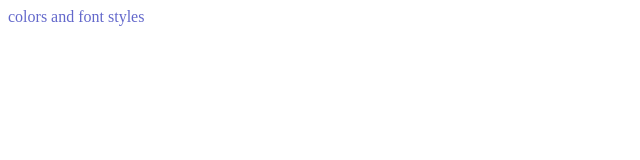
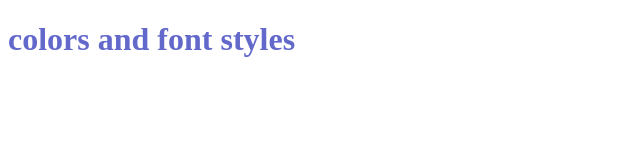
Before and after one commit to JorgeMartinez777/landing-page, a plain HTML site: page index.html in a window 1280 px wide. Shown: the whole page, without its empty margins (0-640 px from the left). Drawn offline with Linux system fonts and the light colour scheme.

Commit message:
Edit index.html

```diff
--- a/index.html
+++ b/index.html
@@ -7,7 +7,9 @@
     <link rel="stylesheet" href="style.css">
 </head>
 <body>
-    <div class="colorsandfonts">colors and font styles</div>
+    <div class="colorsandfonts">
+        <h1>colors and font styles</h1>
+    </div>
 
 </body>
 </html>
```
